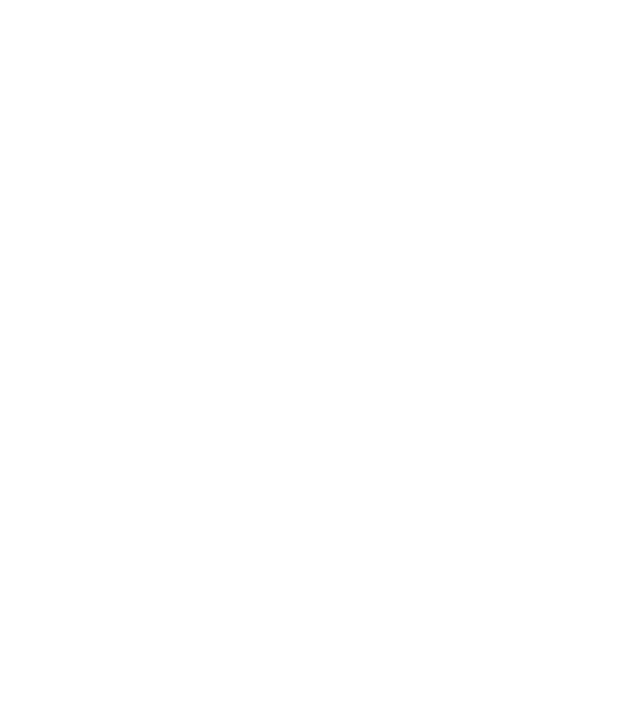
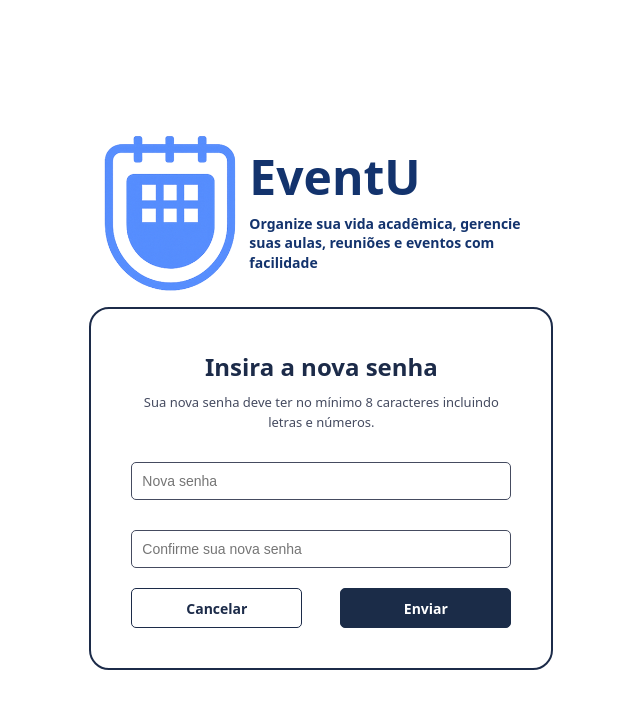
Before and after one commit to Lyedson-sr/EventU_Front, a React (Vite) app: page /reset-password in a window 1280 px wide. Before the commit this address had no page. Shown: the top 708 px of the page, without its empty margins (285-925 px from the left). Built offline with nearby package versions, Linux system fonts and the light colour scheme.

Commit message:
Criaçao da tela de mudança de senha

```diff
--- a/src/components/ForgotPasswordBox.jsx
+++ b/src/components/ForgotPasswordBox.jsx
@@ -15,7 +15,7 @@
           <Link to="/login">
             <button type="button" className="cancelar">Cancelar</button>
           </Link>
-          <Link>
+          <Link to="/reset-password">
             <button type="button" className="proximo" >Proximo</button>
           </Link>
         </div>
--- /dev/null
+++ b/src/components/ResetPasswordBox.jsx
@@ -0,0 +1,30 @@
+// ResetPasswordBox.jsx
+import { Link } from "react-router-dom";
+// ...
+
+function ResetPasswordBox(){
+    return(
+        <div className="reset-password-box">
+            <h2>Insira a nova senha</h2>
+            <p className="reset-password-desc">
+                Sua nova senha deve ter no mínimo 8 caracteres
+                incluindo letras e números.
+            </p>
+
+            <input className="input-login" type="password" placeholder="Nova senha" />
+            <input className="input-login" type="password" placeholder="Confirme sua nova senha" />
+
+            <div className="pair-buttons">
+                <Link to="/forgot-password">
+                    <button type="button" className="cancelar">Cancelar</button>
+                </Link>
+
+                <Link to="/login">
+                    <button type="button" className="proximo" >Enviar</button>
+                </Link>
+            </div>
+        </div>
+    );
+}
+
+export default ResetPasswordBox;
--- a/src/main.jsx
+++ b/src/main.jsx
@@ -6,6 +6,7 @@
 import Login from './pages/login/Login.jsx';
 import Register from './pages/login/Register.jsx';
 import ForgotPassword from './pages/login/ForgotPassword.jsx';
+import ResetPassword from './pages/login/ResetPassword.jsx';
 
 createRoot(document.getElementById('root')).render(
   <StrictMode>
@@ -15,6 +16,7 @@
         <Route path="/login" element={<Login />} />
         <Route path="/register" element={<Register />} />
         <Route path="/forgot-password" element={<ForgotPassword />} />
+        <Route path="/reset-password" element={<ResetPassword/>} />
       </Routes>
     </BrowserRouter>
   </StrictMode>
--- a/src/pages/login/Register.jsx
+++ b/src/pages/login/Register.jsx
@@ -1,7 +1,7 @@
 import React from "react";
 import LogoSection from "../../components/LogoSection";
 import RegisterBox from "../../components/RegisterBox";
-import './register.css';
+import '../login/Register.css';
 
 function Register() {
   return (
--- /dev/null
+++ b/src/pages/login/ResetPassword.jsx
@@ -0,0 +1,15 @@
+import React from "react";
+import LogoSection from "../../components/LogoSection";
+import ResetPasswordBox from "../../components/ResetPasswordBox";
+import './resetpassword.css';
+
+function ResetPassword(){
+    return(
+        <div>
+      <LogoSection />
+      <ResetPasswordBox/>
+      </div>
+        );
+}
+
+export default ResetPassword;
--- /dev/null
+++ b/src/pages/login/resetpassword.css
@@ -0,0 +1,82 @@
+
+.reset-password-container {
+    display: flex;
+    justify-content: space-evenly;
+    height: 100vh;
+    padding: 40px;
+    box-sizing: border-box;
+}
+
+.reset-password-box {
+    width: 380px;
+    padding: 40px; /* Reduzido de 20px 100px para 40px para alinhamento */
+    border: 2px solid #1c2b49;
+    border-radius: 20px;
+    text-align: left; /* Alinha o conteúdo interno à esquerda */
+}
+
+.reset-password-box h2 {
+    margin: 0;
+    color: #1c2b49; /* Mantendo a cor original se for a intenção */
+    text-align: center; /* Centraliza o título */
+}
+
+.reset-password-desc {
+    font-size: 13px;
+    margin-top: 8px;
+    margin-bottom: 20px;
+    color: #454B60; /* Usando a cor de texto mais comum */
+    text-align: center; /* Centraliza a descrição */
+}
+
+.input-login {
+    width: 100%;
+    height: 38px;
+    margin-top: 10px;
+    border: 1px solid #454B60;
+    border-radius: 5px;
+    color: #454B60;
+    background-color: #fff;
+    font-size: 14px;
+    padding: 0 10px;
+    box-sizing: border-box;
+    margin-bottom: 20px;
+}
+
+.pair-buttons {
+    display: flex;
+    justify-content: space-between;
+    margin-top: 0; /* O margin-bottom do input já criou o espaçamento */
+    margin-bottom: 0;
+}
+
+.pair-buttons button {
+    height: 40px;
+    width: 48%;
+    border-radius: 5px;
+    font-size: 14px;
+    font-weight: bold;
+    cursor: pointer;
+    transition: background-color 0.2s;
+    text-decoration: none;
+}
+
+.cancelar {
+    background-color: #fff;
+    color: #1c2b49;
+    border: 1px solid #1c2b49;
+}
+
+.cancelar:hover {
+    background-color: #f0f0f0;
+}
+
+.proximo { /* Mantendo a classe 'proximo' já definida */
+    background-color: #1c2b49;
+    color: #fff;
+    border: none;
+}
+
+.proximo:hover {
+    background-color: #1b2c48;
+}
```
Also changed, not shown: 1 other file (tests, documents, lock files or other folders).
